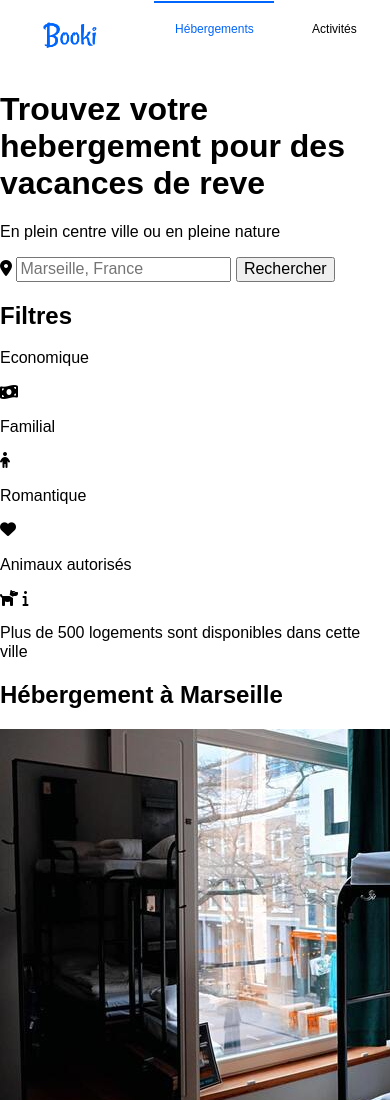
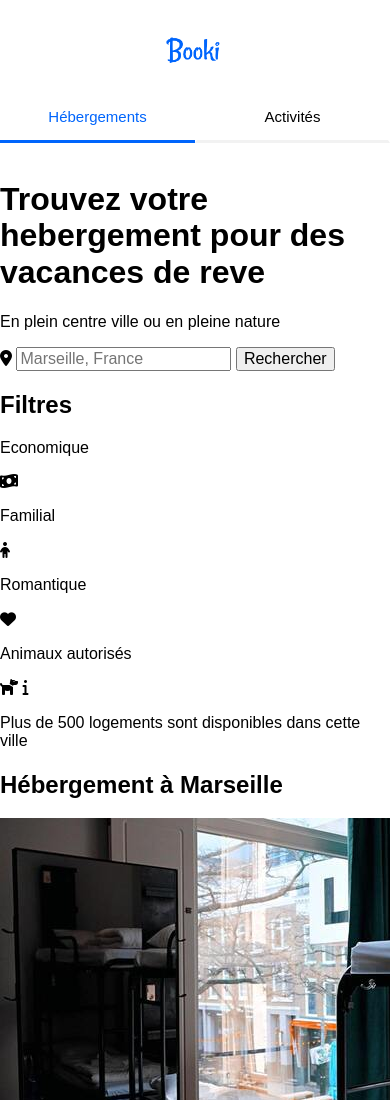
Before and after one commit to yusef-boulam/Projet_2, a plain HTML site: page index.html in a window 390 px wide. Shown: the top 1100 px of the page. Drawn offline with Linux system fonts and the light colour scheme.

Commit message:
Ajout du RESPONSIVE nav CSS

```diff
--- a/styles.css
+++ b/styles.css
@@ -47,3 +47,46 @@ nav li {
 .activites{
     border: solid 2px white;
 }
+
+/* Sur tous types d'écran, quand la largeur de la fenêtre est comprise entre 768px et 992px (tablette) */
+/*  @media all and (min-width: 768px) and (max-width: 992px) */
+
+
+/* Sur les écrans, quand la largeur de la fenêtre fait au maximum 767px (telephone portable)*/
+@media screen and (max-width: 767px){
+    nav {
+    display: flex;
+        flex-direction: column;
+        align-items: center;
+        justify-content: center;
+        width: 100%;
+        min-width: 300px;
+        margin: 0;
+    }
+
+    nav ul {
+        Padding : 0;
+        width: 100%;
+    }
+
+    nav li {
+        text-align: center;
+        width: 50%;
+        min-width: 150px;
+        font-size: 15px;
+    }
+    nav img{
+       border-color: solid black 2px;
+
+    }
+    .hebergement{
+        color: #0065FC;
+        border-top: solid 2px white;
+        border-bottom: solid 3px #0065FC;
+    }
+
+    .activites{
+        border-bottom: solid 3px #F2F2F2;
+        ;
+    }
+}
```
